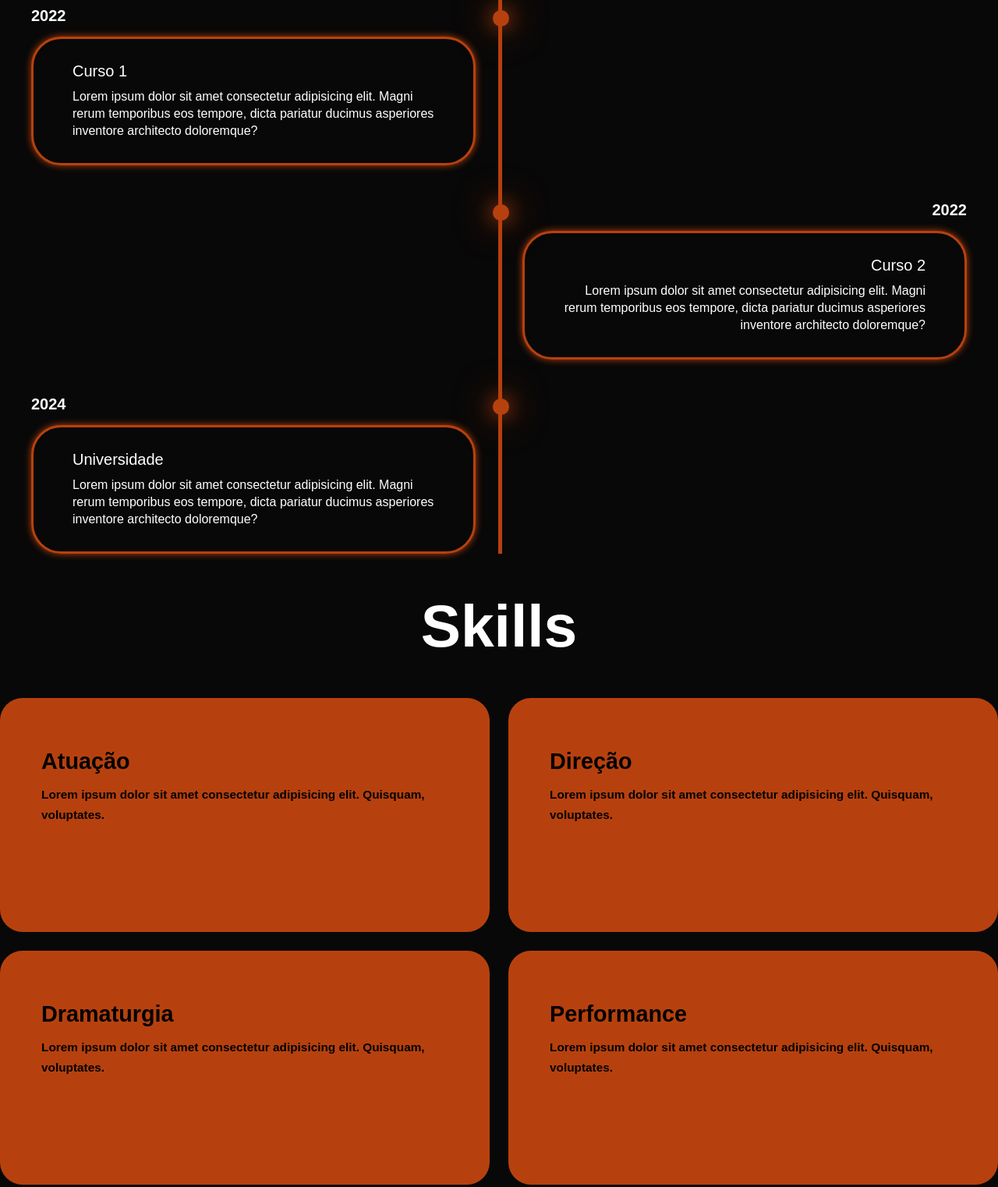
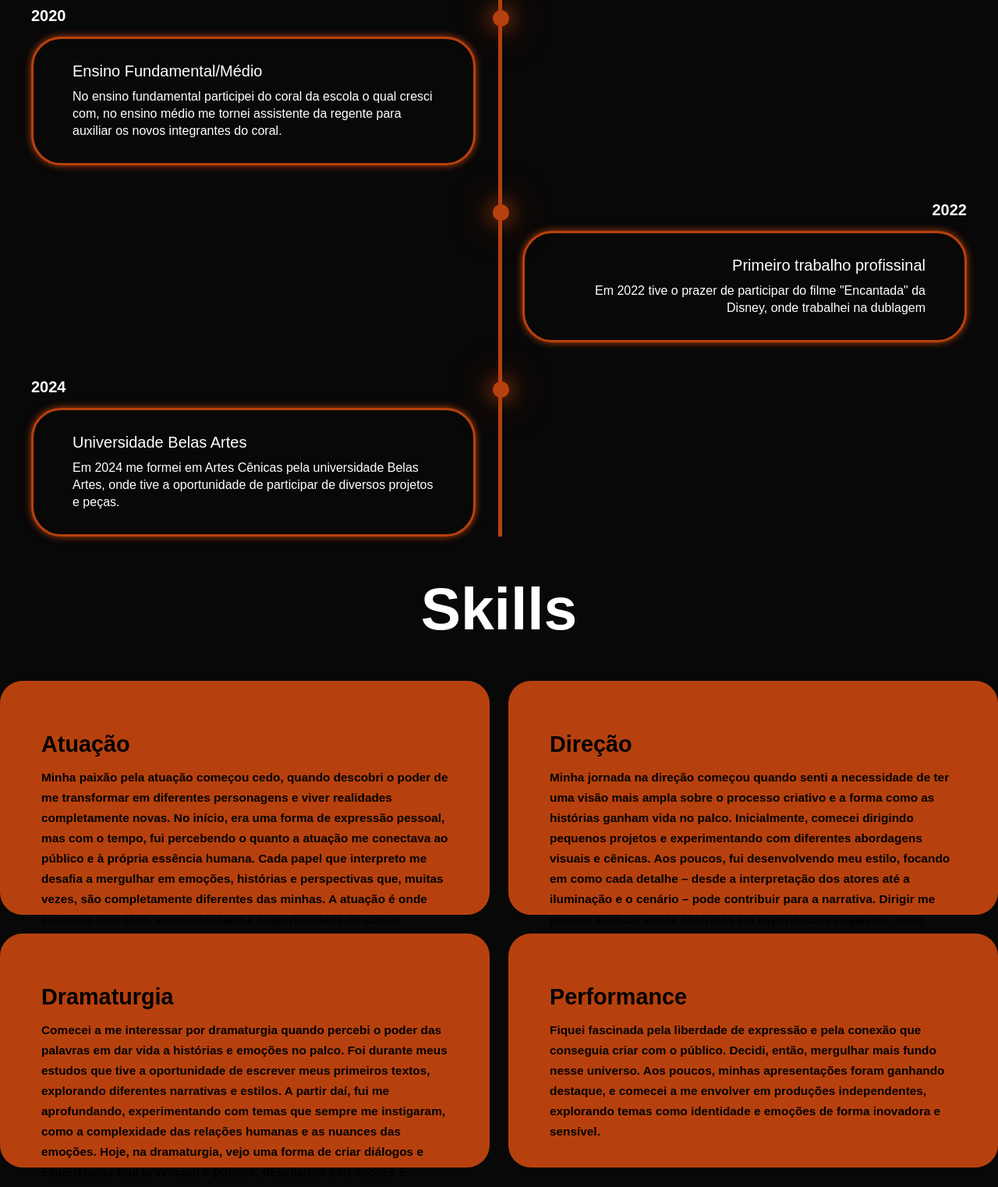
Before and after one commit to HSLPines/beatrizFilier, a plain HTML site: page index.html in a window 1280 px wide. Shown: the part 1231-2753 px from the top of the page at 78% size. Drawn offline with nearby package versions, Linux system fonts and the light colour scheme; files whose address does not match are found by name.

Commit message:
update index

```diff
--- a/index.html
+++ b/index.html
@@ -31,6 +31,7 @@
     </header>
 
     <section class="home" id="home">
+
         <div>
             <div class="home-content">
                 <h1>Aqui é a <span>Beatriz</span></h1>
@@ -60,22 +61,38 @@
         <div class="home-img">
             <img src="image.jpg" alt="">
         </div>
+
     </section>
 
     <section class="educatiion" id="education">
+
         <h2 class="heading">Formação</h2>
 
         <div class="timeline-items">
 
             <div class="timeline-item">
                 <div class="timeline-dot"></div>
-                    <div class="timeline-date">2021
+                    <div class="timeline-date">2017
                     </div>
                     <div class="timeline-content">
-                        <h3>Ensino Médio</h3>
-                        <p>Lorem ipsum dolor sit amet consectetur adipisicing
-                        elit. Magni rerum temporibus eos tempore,
-                        dicta pariatur ducimus asperiores inventore architecto doloremque?
+                        <h3>Curso de Teatro</h3>
+                        <p>Comecei minha carreira artistica peuqena,
+                            com 12 anos fiz meu primeiro curso de teatro
+                            patrocinado pela prefeitura da minha cidade.
+                        </p>
+                    </div>
+
+            </div>
+
+            <div class="timeline-item">
+                <div class="timeline-dot"></div>
+                    <div class="timeline-date">2020
+                    </div>
+                    <div class="timeline-content">
+                        <h3>Ensino Fundamental/Médio</h3>
+                        <p>No ensino fundamental participei do coral da escola
+                            o qual cresci com, no ensino médio me tornei assistente da regente
+                            para auxiliar os novos integrantes do coral.
                         </p>
                     </div>
 
@@ -86,24 +103,9 @@
                     <div class="timeline-date">2022
                     </div>
                     <div class="timeline-content">
-                        <h3>Curso 1</h3>
-                        <p>Lorem ipsum dolor sit amet consectetur adipisicing
-                        elit. Magni rerum temporibus eos tempore,
-                        dicta pariatur ducimus asperiores inventore architecto doloremque?
-                        </p>
-                    </div>
-
-            </div>
-
-            <div class="timeline-item">
-                <div class="timeline-dot"></div>
-                    <div class="timeline-date">2022
-                    </div>
-                    <div class="timeline-content">
-                        <h3>Curso 2</h3>
-                        <p>Lorem ipsum dolor sit amet consectetur adipisicing
-                        elit. Magni rerum temporibus eos tempore,
-                        dicta pariatur ducimus asperiores inventore architecto doloremque?
+                        <h3>Primeiro trabalho profissinal</h3>
+                        <p>Em 2022 tive o prazer de participar do filme
+                            "Encantada" da Disney, onde trabalhei na dublagem
                         </p>
                     </div>
 
@@ -114,10 +116,10 @@
                     <div class="timeline-date">2024
                     </div>
                     <div class="timeline-content">
-                        <h3>Universidade</h3>
-                        <p>Lorem ipsum dolor sit amet consectetur adipisicing
-                        elit. Magni rerum temporibus eos tempore,
-                        dicta pariatur ducimus asperiores inventore architecto doloremque?
+                        <h3>Universidade Belas Artes</h3>
+                        <p>Em 2024 me formei em Artes Cênicas pela universidade
+                            Belas Artes, onde tive a oportunidade de participar de
+                            diversos projetos e peças.
                         </p>
                     </div>
 
@@ -128,6 +130,7 @@
     </section>
 
     <section class="services" id="skills">
+
         <h2 class="heading">Skills</h2>
 
         <div class="services-container">
@@ -135,32 +138,45 @@
             <div class="service-box">
                 <div class="service-info">
                     <h4>Atuação</h4>
-                    <p>Lorem ipsum dolor sit amet consectetur adipisicing elit.
-                        Quisquam, voluptates.</p>
+                    <p>Minha paixão pela atuação começou cedo, quando descobri o poder de me transformar em diferentes personagens e viver realidades completamente novas.
+                        No início, era uma forma de expressão pessoal, mas com o tempo, fui percebendo o quanto a atuação me conectava ao público e à própria essência humana.
+                        Cada papel que interpreto me desafia a mergulhar em emoções, histórias e perspectivas que, muitas vezes, são completamente diferentes das minhas.
+                        A atuação é onde encontro liberdade, vulnerabilidade e a oportunidade de contar histórias que emocionam, provocam e fazem refletir.
+                    </p>
                 </div>
             </div>
 
             <div class="service-box">
                 <div class="service-info">
                     <h4>Direção</h4>
-                    <p>Lorem ipsum dolor sit amet consectetur adipisicing elit.
-                        Quisquam, voluptates.</p>
+                    <p>Minha jornada na direção começou quando senti a necessidade de ter uma visão mais ampla sobre o processo criativo e a forma como as histórias ganham vida no palco.
+                        Inicialmente, comecei dirigindo pequenos projetos e experimentando com diferentes abordagens visuais e cênicas.
+                        Aos poucos, fui desenvolvendo meu estilo, focando em como cada detalhe – desde a interpretação dos atores até a iluminação e o cenário – pode contribuir para a narrativa.
+                        Dirigir me permite traduzir ideias abstratas em experiências palpáveis,
+                        onde posso guiar o público através das emoções e da essência das histórias que quero contar.</p>
                 </div>
             </div>
 
             <div class="service-box">
                 <div class="service-info">
                     <h4>Dramaturgia</h4>
-                    <p>Lorem ipsum dolor sit amet consectetur adipisicing elit.
-                        Quisquam, voluptates.</p>
+                    <p>Comecei a me interessar por dramaturgia quando percebi o poder das palavras em dar vida a histórias e emoções no palco.
+                        Foi durante meus estudos que tive a oportunidade de escrever meus primeiros textos, explorando diferentes narrativas e estilos.
+                        A partir daí, fui me aprofundando, experimentando com temas que sempre me instigaram,
+                        como a complexidade das relações humanas e as nuances das emoções. Hoje, na dramaturgia,
+                        vejo uma forma de criar diálogos e experiências que provocam o público, desafiando percepções e trazendo novas perspectivas para o palco.
+                    </p>
                 </div>
             </div>
 
             <div class="service-box">
                 <div class="service-info">
                     <h4>Performance</h4>
-                    <p>Lorem ipsum dolor sit amet consectetur adipisicing elit.
-                        Quisquam, voluptates.</p>
+                    <p>Fiquei fascinada pela liberdade de expressão e pela conexão que conseguia criar com o público.
+                        Decidi, então, mergulhar mais fundo nesse universo.
+                        Aos poucos, minhas apresentações foram ganhando destaque, e comecei a me envolver em produções independentes,
+                        explorando temas como identidade e emoções de forma inovadora e sensível.
+                    </p>
                 </div>
             </div>
 
```
